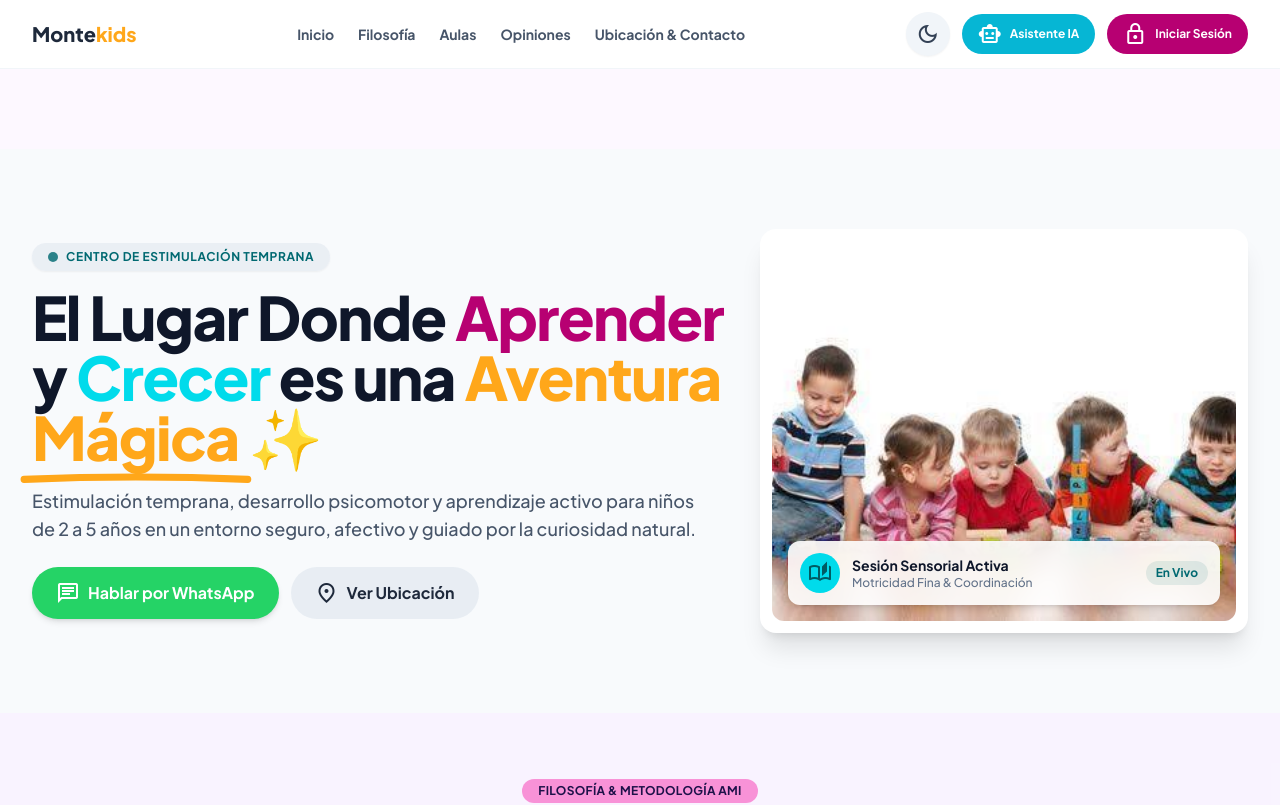
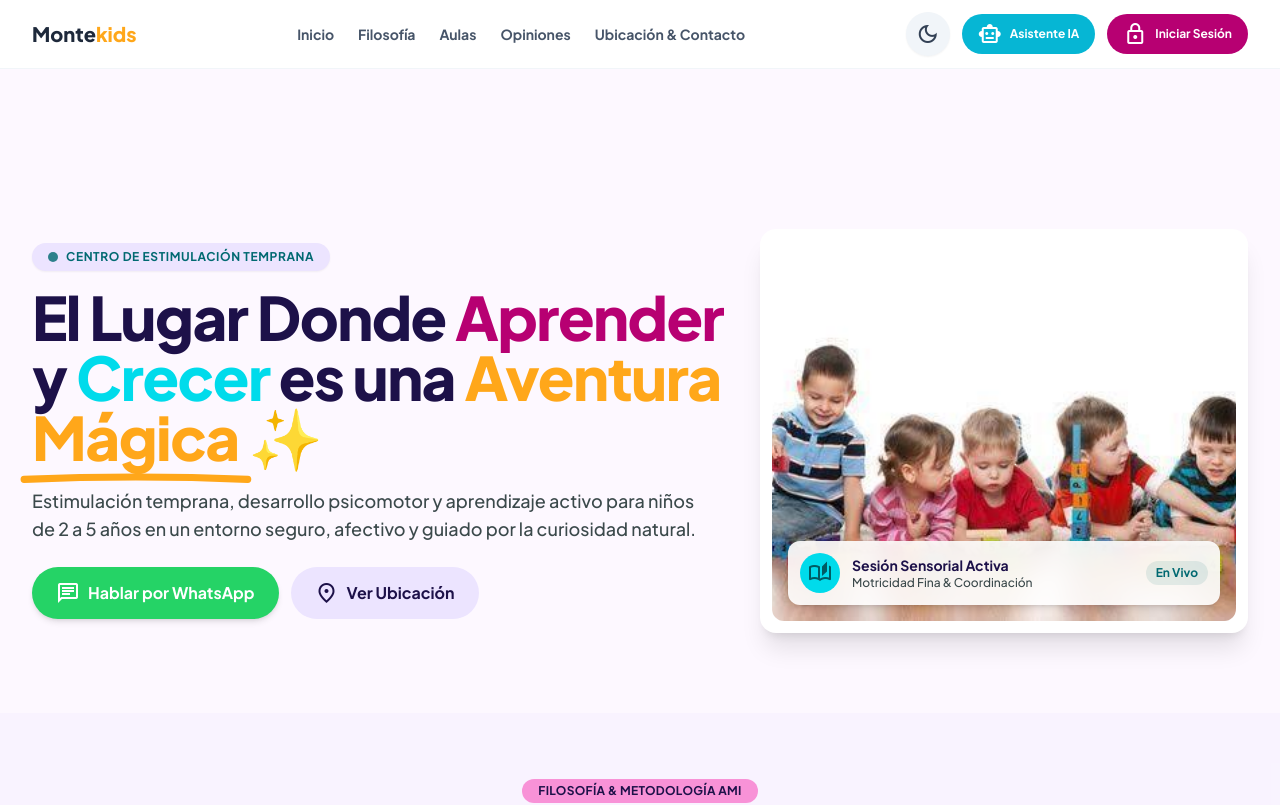
Before and after one commit to aleexds/MontekidsProyect, a React (Vite) app in the folder reactInicio/: page / in a window 1280 px wide. Shown: the top 805 px of the page. Built offline with nearby package versions, Linux system fonts and the light colour scheme.

Commit message:
arregloBugTemaHero

```diff
--- a/reactInicio/src/components/Hero.jsx
+++ b/reactInicio/src/components/Hero.jsx
@@ -2,21 +2,22 @@ import kidsHero from '../img/kidsHero.jpg';
 
 export default function Hero() {
   return (
-    <section className="relative w-full overflow-hidden px-4 sm:px-6 lg:px-8 py-12 lg:py-20 bg-slate-50 dark:bg-zinc-950 transition-colors duration-300" id="inicio">
+    <section className="relative w-full overflow-hidden px-4 sm:px-6 lg:px-8 py-12 lg:py-20 transition-colors duration-300" id="inicio">
       <div className="max-w-7xl mx-auto grid grid-cols-1 lg:grid-cols-12 gap-8 items-center">
 
         {/* Columna Texto */}
         <div className="lg:col-span-7 flex flex-col items-start">
-          <div className="inline-flex items-center gap-2 px-4 py-1.5 rounded-full bg-slate-200/60 dark:bg-zinc-800/80 shadow-sm mb-4">
+          <div className="inline-flex items-center gap-2 px-4 py-1.5 rounded-full bg-surface-container-high dark:bg-zinc-800 shadow-sm mb-4 transition-colors">
             <span className="w-2.5 h-2.5 rounded-full bg-primary animate-pulse"></span>
             <span className="font-bold text-xs text-primary uppercase tracking-wider">Centro de Estimulación Temprana</span>
           </div>
 
-          <h1 className="text-3xl sm:text-5xl lg:text-6xl font-extrabold text-slate-900 dark:text-white tracking-tight leading-tight">
+          <h1 className="text-3xl sm:text-5xl lg:text-6xl font-extrabold text-on-surface dark:text-white tracking-tight leading-tight transition-colors">
             El Lugar Donde <span className="text-tertiary">Aprender</span> y <span className="text-primary-container">Crecer</span> es una{' '}
             <span className="text-secondary-container">Aventura</span>{' '}
             <span className="relative inline-block text-secondary-container pb-1">
               Mágica
+              {/* SVG Subrayado Ubicado Más Abajo */}
               <svg
                 className="absolute -left-[7.5%] -bottom-4 w-[115%] h-5 text-secondary-container pointer-events-none overflow-visible"
                 viewBox="0 0 200 16"
@@ -33,7 +34,7 @@ export default function Hero() {
             </span> ✨
           </h1>
 
-          <p className="mt-4 text-base sm:text-lg text-slate-600 dark:text-zinc-300 max-w-2xl leading-relaxed">
+          <p className="mt-4 text-base sm:text-lg text-on-surface-variant dark:text-zinc-300 max-w-2xl leading-relaxed transition-colors">
             Estimulación temprana, desarrollo psicomotor y aprendizaje activo para niños de 2 a 5 años en un entorno seguro, afectivo y guiado por la curiosidad natural.
           </p>
 
@@ -49,7 +50,7 @@ export default function Hero() {
             </a>
             <a
               href="#ubicacion"
-              className="inline-flex items-center justify-center gap-2 px-6 py-3.5 rounded-full bg-slate-200/70 dark:bg-zinc-800 text-slate-800 dark:text-zinc-100 font-bold hover:bg-slate-300 dark:hover:bg-zinc-700 transition-all text-center"
+              className="inline-flex items-center justify-center gap-2 px-6 py-3.5 rounded-full bg-surface-container-high dark:bg-zinc-800 text-on-surface dark:text-zinc-100 font-bold hover:bg-surface-container dark:hover:bg-zinc-700 transition-all text-center"
             >
               <span className="material-symbols-outlined">location_on</span>
               <span>Ver Ubicación</span>
@@ -59,21 +60,21 @@ export default function Hero() {
 
         {/* Columna Imagen Canvas */}
         <div className="lg:col-span-5 relative mt-6 lg:mt-0">
-          <div className="bg-white dark:bg-zinc-900 rounded-2xl p-3 shadow-xl transition-colors duration-300">
+          <div className="bg-surface-container-lowest dark:bg-zinc-900 rounded-2xl p-3 shadow-xl transition-colors">
             <div className="relative w-full h-[300px] sm:h-[380px] rounded-xl overflow-hidden">
               <img
                 className="w-full h-full object-cover"
                 alt="Niños en salón Montessori"
                 src={kidsHero}
               />
-              <div className="absolute bottom-4 left-4 right-4 bg-white/90 dark:bg-zinc-900/90 backdrop-blur-md p-3 rounded-xl flex items-center justify-between shadow-md transition-colors duration-300">
+              <div className="absolute bottom-4 left-4 right-4 bg-white/90 dark:bg-zinc-900/90 backdrop-blur-md p-3 rounded-xl flex items-center justify-between shadow-md transition-colors">
                 <div className="flex items-center gap-3">
                   <div className="w-10 h-10 rounded-full bg-primary-container text-on-primary-container flex items-center justify-center font-bold">
                     <span className="material-symbols-outlined">auto_stories</span>
                   </div>
                   <div>
-                    <h4 className="font-bold text-sm text-slate-900 dark:text-white">Sesión Sensorial Activa</h4>
-                    <p className="text-xs text-slate-500 dark:text-zinc-400">Motricidad Fina & Coordinación</p>
+                    <h4 className="font-bold text-sm text-on-surface dark:text-white">Sesión Sensorial Activa</h4>
+                    <p className="text-xs text-on-surface-variant dark:text-zinc-400">Motricidad Fina & Coordinación</p>
                   </div>
                 </div>
                 <span className="px-2.5 py-1 rounded-full bg-primary/10 text-primary font-bold text-xs">En Vivo</span>
```
